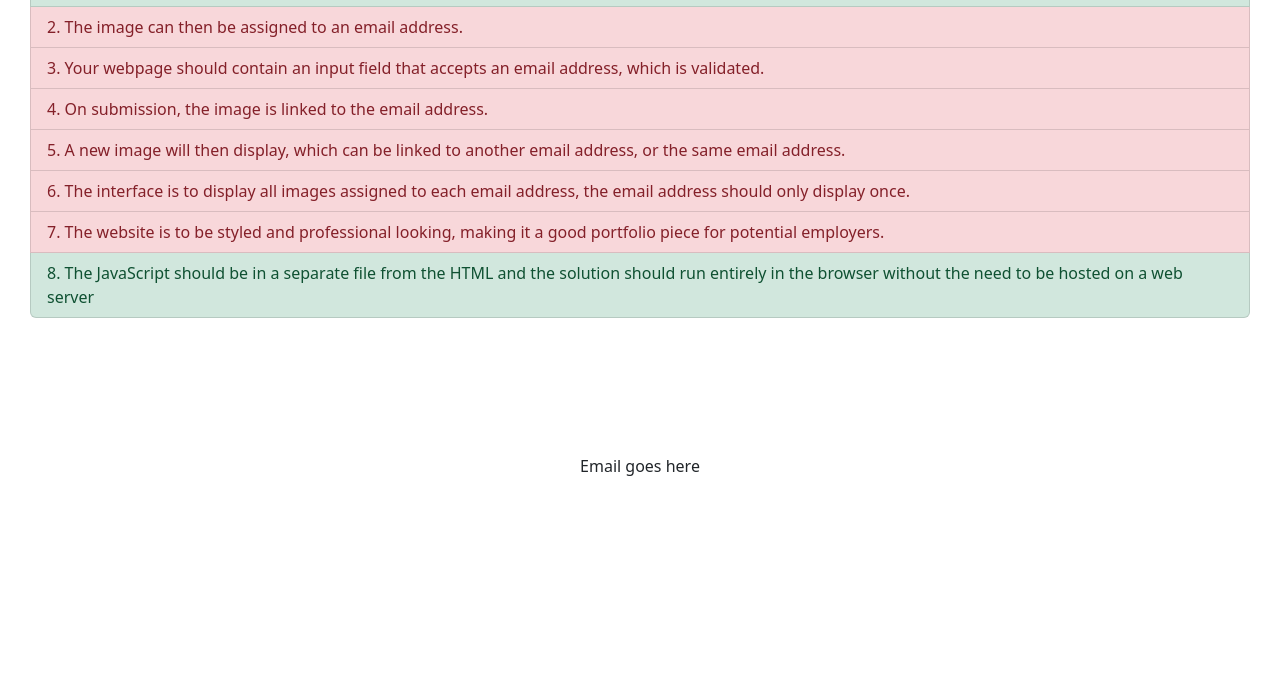
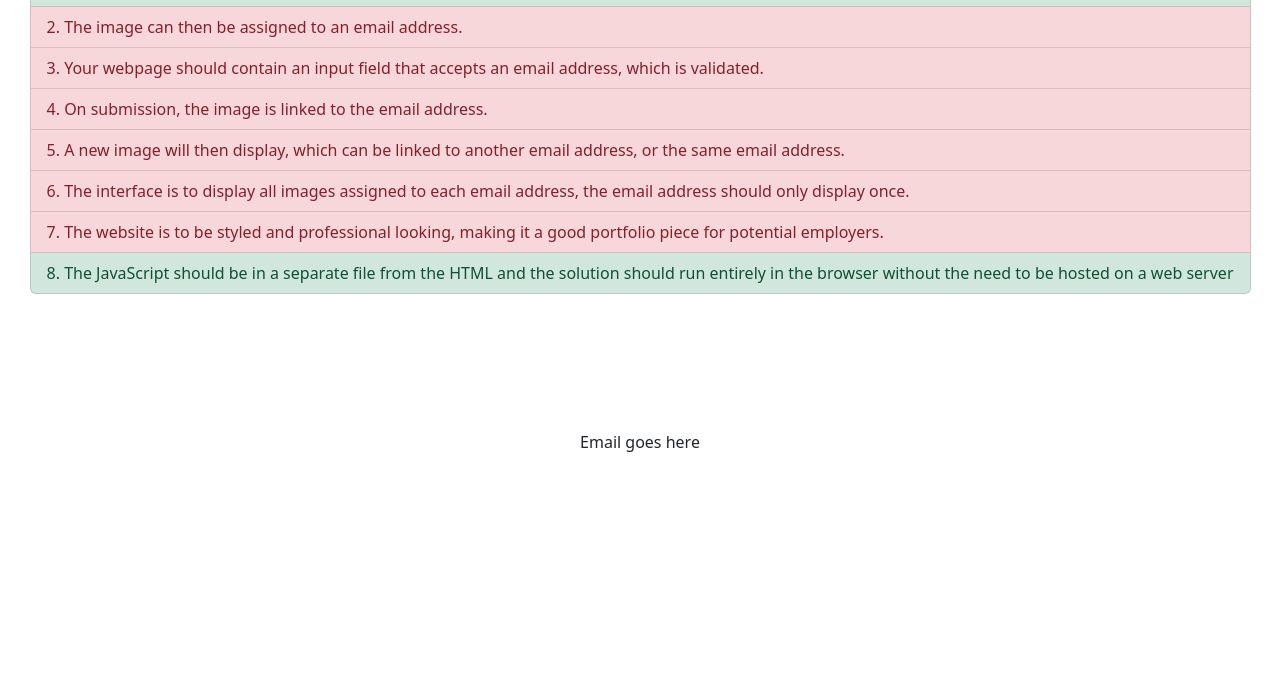
Before and after one commit to steven-lui/javascript-array-reflection, a website: page src/index.html in a window 1280 px wide. Shown: the part 111-800 px from the top of the page. Drawn offline with nearby package versions, Linux system fonts and the light colour scheme; files that its build step writes are made by us from their sources; no server answers.

Commit message:
Update styles.scss

```diff
--- a/src/assets/scss/styles.scss
+++ b/src/assets/scss/styles.scss
@@ -12,7 +12,7 @@
 
 // 4. Include any default map overrides here
 ul {
-    width: 100%;
+    width: max-content;
 }
 
 // 5. Include remainder of required parts
```
Also changed, not shown: dist/css/styles.min.css.
